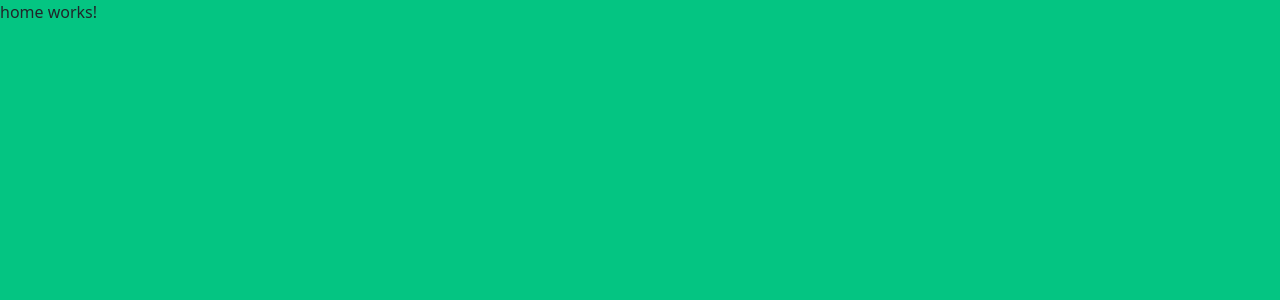
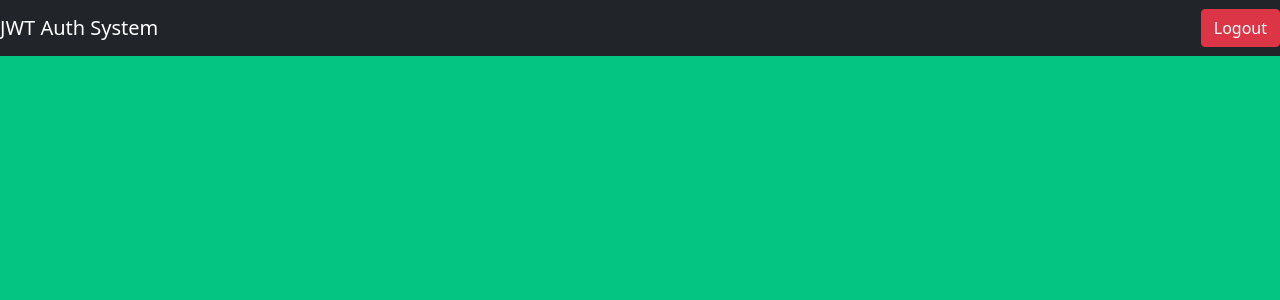
Before and after one commit to SafiullahOmar/Resturant-Angular-Core-Project, an Angular app in the folder UserRegistration/: page /home in a window 1280 px wide. Shown: the top 300 px of the page. Built offline with nearby package versions, Linux system fonts and the light colour scheme.

Commit message:
home page & logout functions

```diff
--- a/UserRegistration/src/app/home/home.component.html
+++ b/UserRegistration/src/app/home/home.component.html
@@ -1 +1,12 @@
-<p>home works!</p>
+<nav class="navbar navbar-dark bg-dark">
+    <a class="navbar-brand text-white">JWT Auth System</a>
+    <button class="btn btn-danger my-2 my-sm-0" (click)="onLogout()">Logout</button>
+  </nav>
+
+  <div class="card m-5" style="width:18rem" *ngIf="userDetails">
+    <ul class="list-group">
+      <li class="list-group-item"><strong>Username : </strong>{{userDetails.userName}}</li>
+      <li class="list-group-item"><strong>FullName : </strong>{{userDetails.fullName}}</li>
+      <li class="list-group-item"><strong>Email : </strong>{{userDetails.email}}</li>
+    </ul>
+  </div>
--- a/UserRegistration/src/app/home/home.component.ts
+++ b/UserRegistration/src/app/home/home.component.ts
@@ -1,4 +1,5 @@
 import { Component, OnInit } from '@angular/core';
+import { Router } from '@angular/router';
 
 @Component({
   selector: 'app-home',
@@ -8,9 +9,12 @@
 })
 export class HomeComponent implements OnInit {
 
-  constructor() { }
+  constructor(private router:Router) { }
 
   ngOnInit(): void {
   }
-
+  onLogout(){
+    localStorage.removeItem('token');
+    this.router.navigate(['/user/login']);
+  }
 }
```
